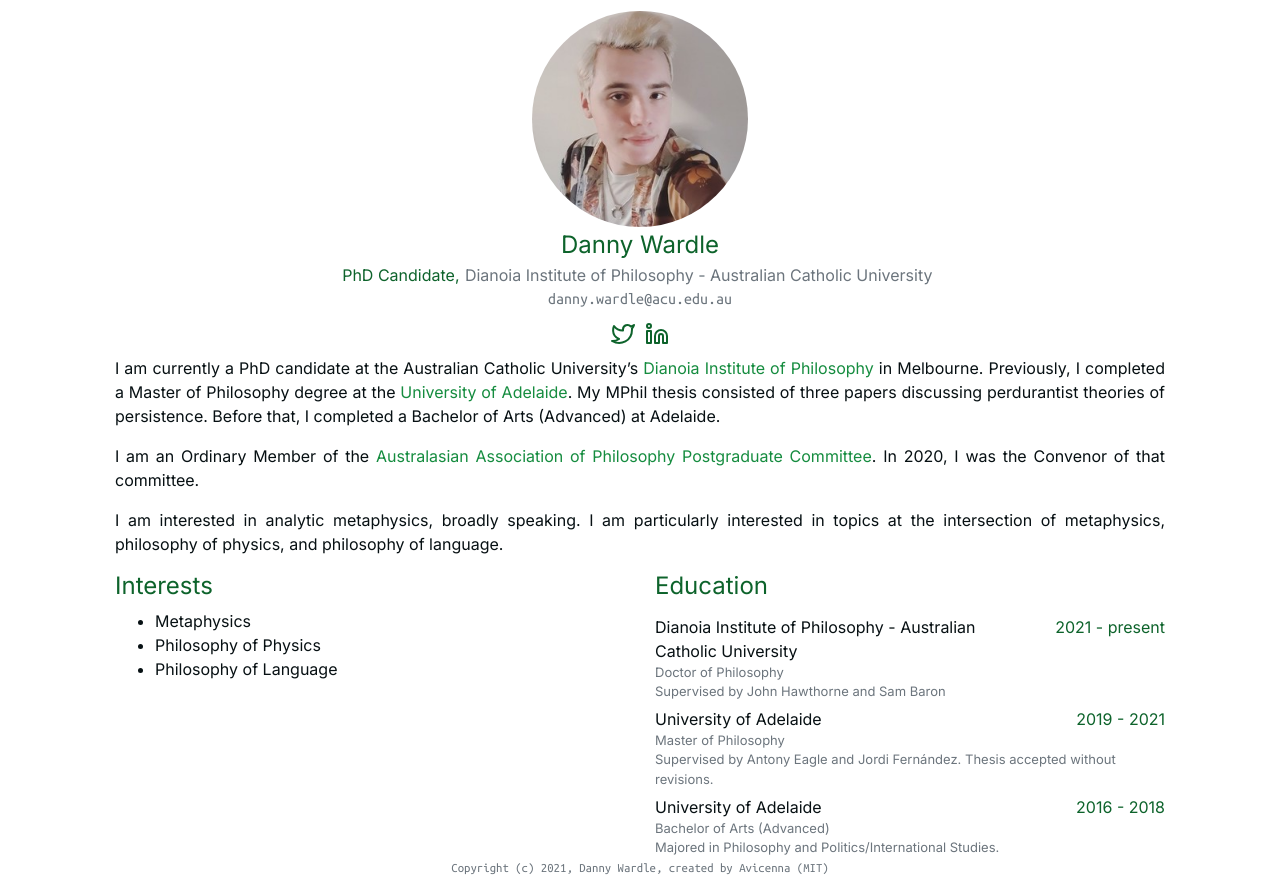
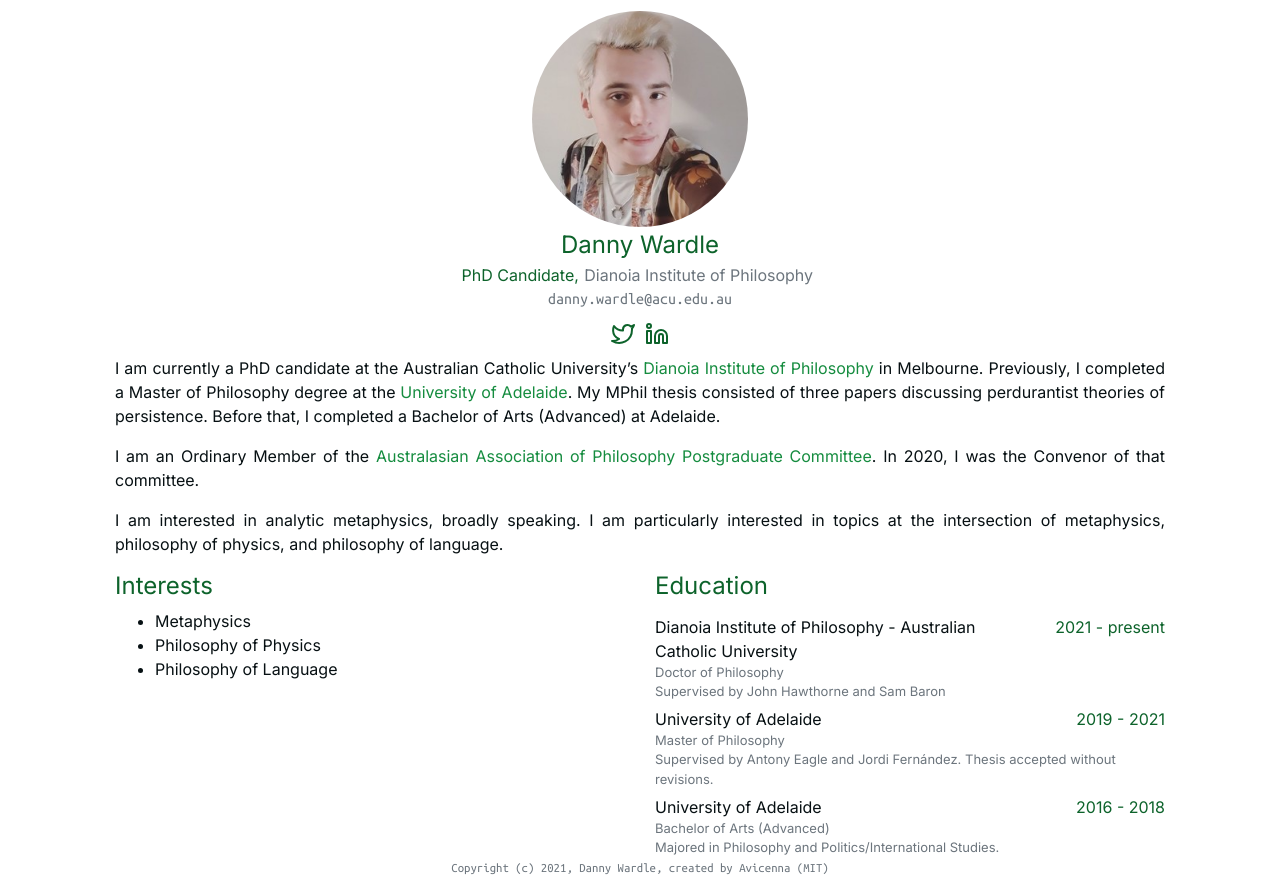
Before and after one commit to dannygwardle/dannywardle, a plain HTML site: page public/index.html in a window 1280 px wide. Drawn offline with nearby package versions, Linux system fonts and the light colour scheme; some icons are missing; a web font is replaced by a local one.

Commit message:
Update index.html

```diff
--- a/public/index.html
+++ b/public/index.html
@@ -69,7 +69,7 @@
                 PhD Candidate,
             </span>
             <span id="name" class="text-muted">
-                Dianoia Institute of Philosophy - Australian Catholic University
+                Dianoia Institute of Philosophy
             </span>
         </div>
         <div class="row w-100 justify-content-center text-muted" id="email">
```
